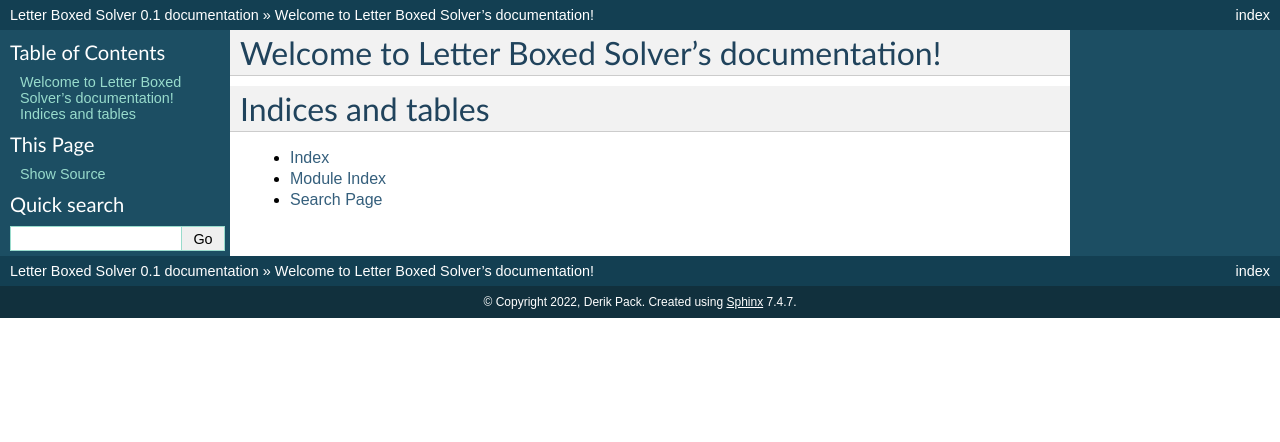
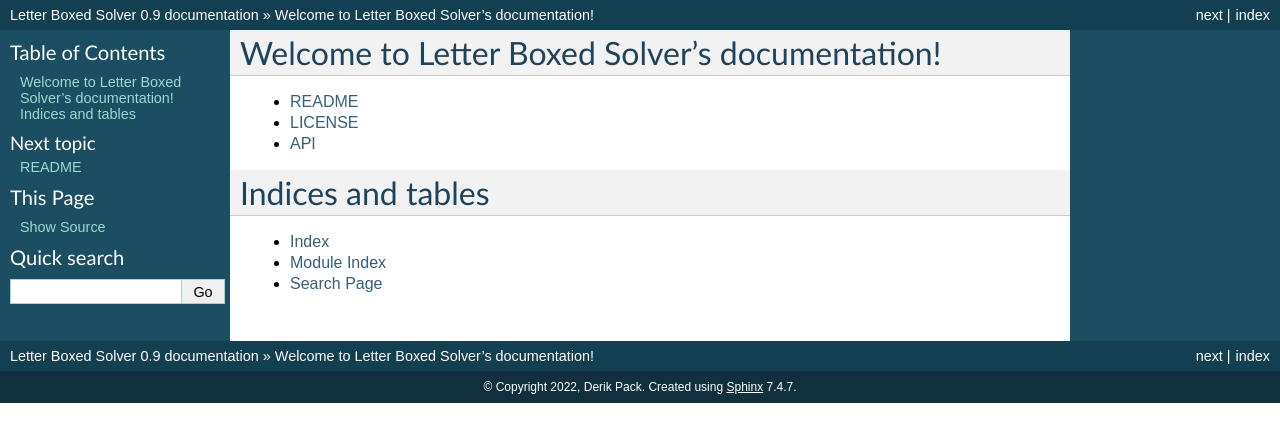
Before and after one commit to packdl/letter-boxed-solver, a Sphinx documentation site: the page built from docs/source/index.rst, in a window 1280 px wide. Shown: the top 442 px of the page. Built offline with Sphinx 7.4.7, drawn with Linux system fonts in a browser that asks for light colours.

Commit message:
Updating docstrings and Sphinx documentation

```diff
--- /dev/null
+++ b/docs/source/api.rst
@@ -0,0 +1,5 @@
+API
+===
+.. automodule:: lbsolver.lbsolver
+   :members:
+   :exclude-members: main
--- a/docs/source/conf.py
+++ b/docs/source/conf.py
@@ -9,15 +9,12 @@
 project = "Letter Boxed Solver"
 copyright = "2022, Derik Pack"
 author = "Derik Pack"
-release = "0.1"
+release = "0.9"
 
 # -- General configuration ---------------------------------------------------
 # https://www.sphinx-doc.org/en/master/usage/configuration.html#general-configuration
 
-extensions = [
-    "sphinx.ext.autodoc",
-    "sphinx.ext.autosummary",
-]
+extensions = ["sphinx.ext.autodoc", "sphinx.ext.autosummary", "myst_parser"]
 
 templates_path = ["_templates"]
 exclude_patterns = []
--- a/docs/source/index.rst
+++ b/docs/source/index.rst
@@ -5,10 +5,12 @@
 
 Welcome to Letter Boxed Solver's documentation!
 ===============================================
+.. toctree::
+   :maxdepth: 1
 
-.. toctree::
-   :maxdepth: 2
-   :caption: Contents:
+   readme
+   license
+   api
 
 
 
--- /dev/null
+++ b/docs/source/license.rst
@@ -0,0 +1,6 @@
+-----------
+LICENSE
+-----------
+
+.. include:: ../../LICENSE
+   :parser: myst_parser.sphinx_
--- /dev/null
+++ b/docs/source/readme.rst
@@ -0,0 +1,6 @@
+-----------
+README
+-----------
+
+.. include:: ../../README.md
+   :parser: myst_parser.sphinx_
--- a/requirements-dev.txt
+++ b/requirements-dev.txt
@@ -1,5 +1,5 @@
 black
 coverage
-rich
 pytest
 sphinx
+myst-parser
```
Also changed, not shown: README.md (+1 -1 lines), 1 other file.
